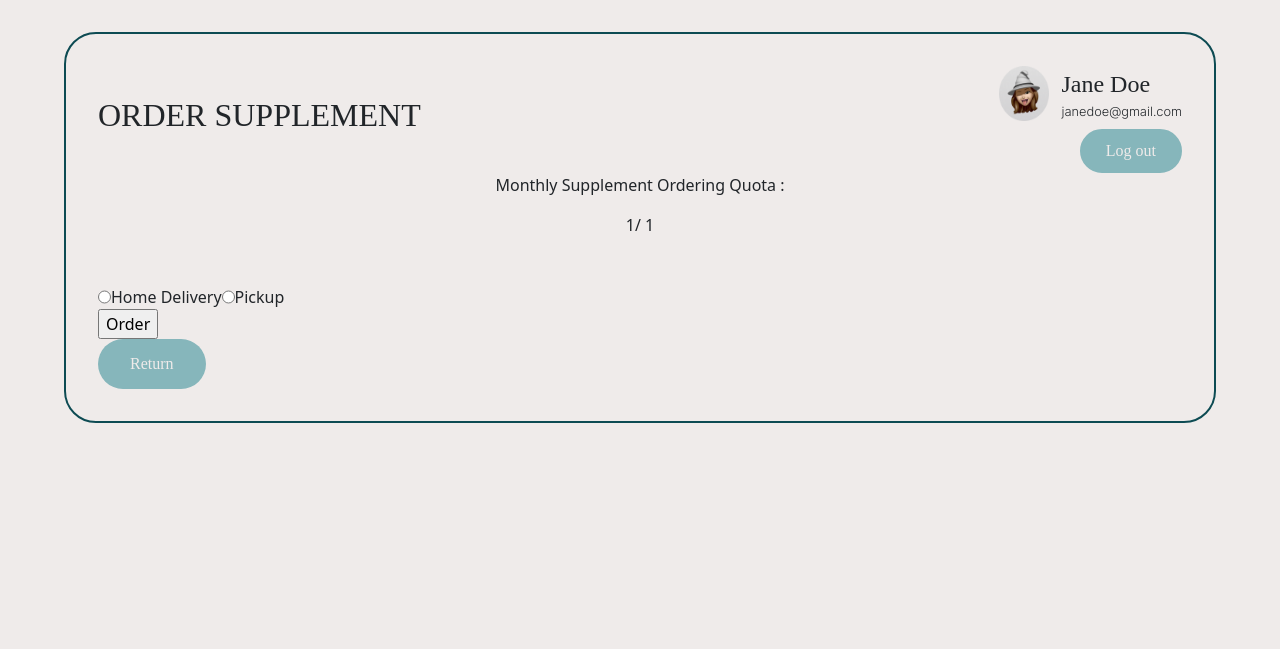
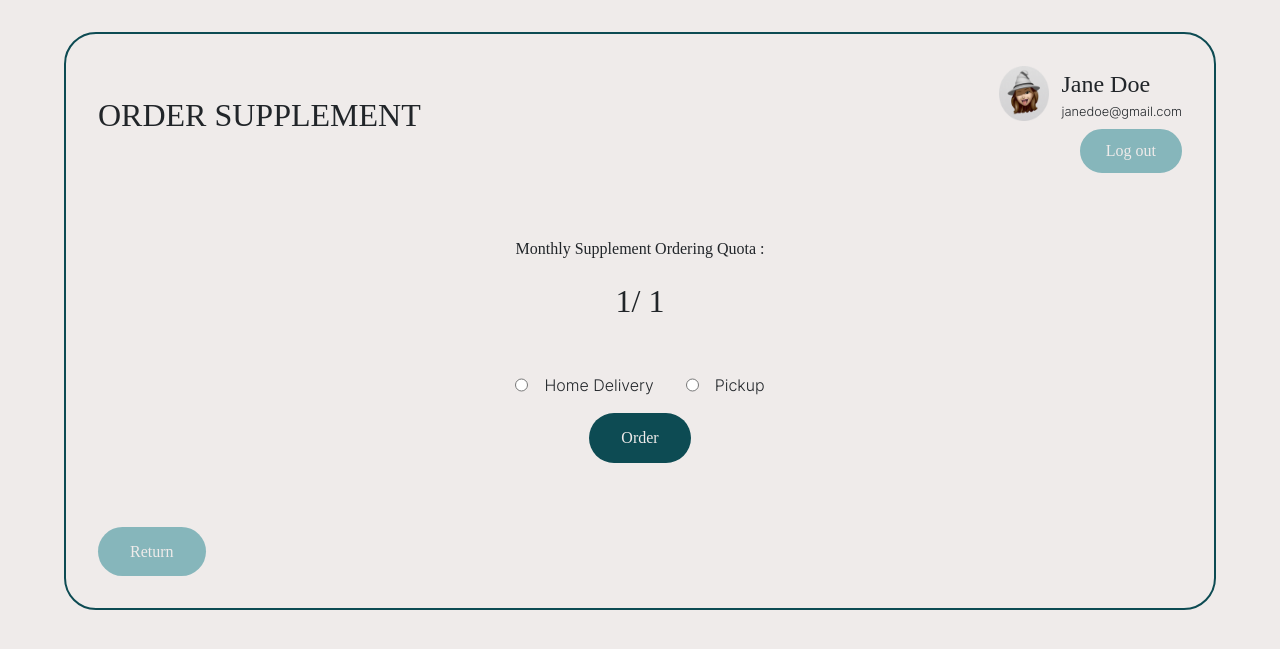
Before and after one commit to MalithGihan/Baby-Bloom-Maternity-Clinic-System, a PHP site: page /assets/pages/mama-order-supplement.php in a window 1280 px wide. Shown: the part 128-777 px from the top of the page. Run offline with PHP 8.4, Linux system fonts and the light colour scheme; some web fonts are replaced.

Commit message:
Supplement order page completed with styling

```diff
--- a/assets/css/style.css
+++ b/assets/css/style.css
@@ -94,6 +94,8 @@ main{
     flex-direction:column;
     justify-content: center;
     gap:2rem;
+    margin-top:4rem;
+    margin-bottom:4rem;
 }
 .option{
     text-decoration: none !important;
--- a/assets/pages/mama-order-supplement.php
+++ b/assets/pages/mama-order-supplement.php
@@ -12,7 +12,56 @@
         <link rel="stylesheet" type="text/css" href="../css/bootstrap.min.css">
         <script rel="script" type="text/js" href="../js/bootstrap.min.js"></script>
         <style>
+            :root{
+                --bg: #EFEBEA;
+                --light-txt: #0D4B53;
+                --light-txt2:#000000;
+                --dark-txt: #86B6BB;
+            }
+            @font-face {
+                font-family: 'Inter-Bold'; /* Heading font */
+                src: url('../font/Inter-Bold.ttf') format('truetype');
+                font-weight: 700;
+            }
+            @font-face {
+                font-family: 'Inter-Light'; /* Text font */
+                src: url('../font/Inter-Light.ttf') format('truetype');
+                font-weight: 300;
+            }
 
+            body{
+                margin:0 !important;
+                padding:0 !important;
+                background-color: var(--bg) !important;
+            }
+            .quota-form{
+                gap:1rem;
+            }
+            .quota-container{
+                font-family: 'Inter-Bold';
+            }
+            .quota-sub-container{
+                font-size:2rem;
+            }
+            .deliver-method{
+                font-family: 'Inter-Light';
+                flex-direction:row;
+                gap:1rem;
+            }
+            .quota-form-btn{
+                background-color:var(--light-txt);
+                color:var(--bg);
+                font-family: 'Inter-Bold';
+                border:0px;
+                border-radius:10rem;
+                padding:0.8rem 2rem;
+                transition: 0.6s;
+            }
+            .quota-form-btn:hover{
+                background-color:var(--dark-txt);
+                color:var(--bg);
+                transition: 0.6s;
+            }
         </style>
     </head>
 <body>
@@ -50,17 +99,15 @@
                         <p class="quota-static-value"> / 1</p>
                     </div>
                 </div>
-                <div class="quota-form">
-                    <form method="POST">
+                <form method="POST" class="quota-form d-flex flex-column align-items-center">
                     <div class="deliver-method d-flex">
                         <input type="radio" id="home-deliver" name="delivery-method" value="Home Delivery">
                         <label for="home-deliver">Home Delivery</label><br>
                         <input type="radio" id="pickup" name="delivery-method" value="Pickup">
                         <label for="pickup">Pickup</label>
                     </div>
-                        <input type="submit" value="Order">
+                    <input type="submit" value="Order" class="quota-form-btn">
                 </form>
-                </div>
             </div>
             <div class="main-footer d-flex flex-row justify-content-start">
                 <a href="#">
```
Lines whose indentation alone changed are shown as unchanged.
